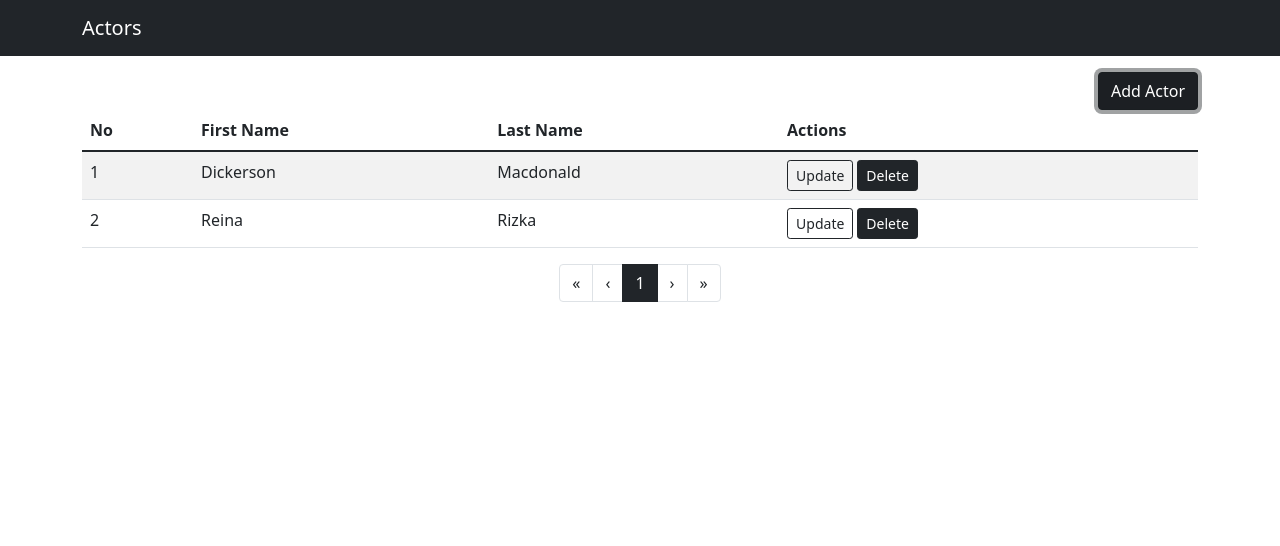
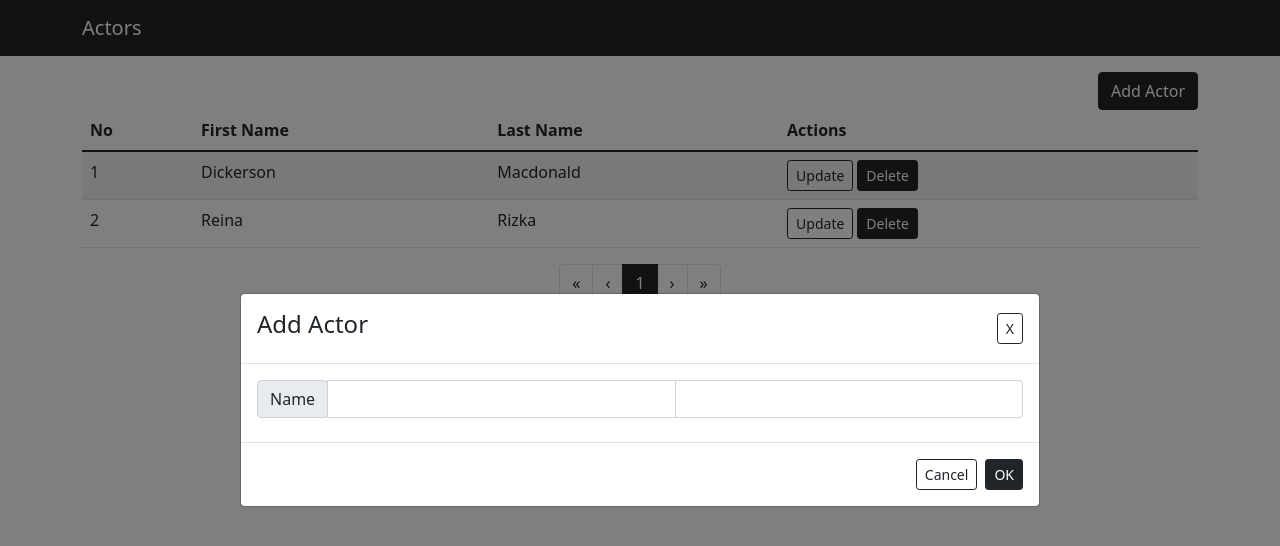
Before and after one commit to ReyRizki/ETS_3A_ReynaldyRizki, a Vue app in the folder front-end/: page / in a window 1280 px wide. Both pictures are taken after a click on the button "Add Actor". Shown: the top 546 px of the page. Built offline with nearby package versions, Linux system fonts and the light colour scheme.

Commit message:
feature(Front-End): Add and Update Actor
- Create actor input modal
- Create add and update function

```diff
--- /dev/null
+++ b/front-end/src/components/ActorModal.vue
@@ -0,0 +1,53 @@
+<template>
+  <b-modal v-model="showModal" size="lg" centered static>
+    <template #modal-header="">
+      <h4>{{ title }}</h4>
+      <b-button size="sm" variant="outline-dark" @click="hideModal()"> X </b-button>
+    </template>
+    <template>
+      <b-input-group prepend="Name" class="mb-2">
+        <b-form-input aria-label="First name" v-model="firstName"></b-form-input>
+        <b-form-input aria-label="Last name" v-model="lastName"></b-form-input>
+      </b-input-group>
+    </template>
+    <template #modal-footer="">
+      <b-button size="sm" variant="outline-dark" @click="hideModal()"> Cancel </b-button>
+      <b-button size="sm" variant="dark" @click="okAction()"> OK </b-button>
+    </template>
+  </b-modal>
+</template>
+
+<script lang="ts">
+import { Component, Prop, Vue, Watch } from "vue-property-decorator";
+import { BModal, BButton, BInputGroup, BFormInput } from "bootstrap-vue";
+
+@Component({
+  components: { BModal, BButton, BInputGroup, BFormInput },
+})
+export default class ActorModal extends Vue {
+  @Prop({ required: true, default: true }) showModal!: boolean;
+  @Prop({ required: true }) readonly title!: string;
+  @Prop() readonly actor!: any;
+
+  private firstName = "";
+  private lastName = "";
+
+  hideModal(): void {
+    this.$emit("toggle-modal");
+  }
+
+  okAction(): void {
+    this.$emit("action", this.firstName, this.lastName);
+
+    this.hideModal();
+  }
+
+  @Watch("actor")
+  actorChanged(newVal: any) {
+    if (this.actor) {
+      this.firstName = newVal.first_name;
+      this.lastName = newVal.last_name;
+    }
+  }
+}
+</script>
--- a/front-end/src/components/ActorTable.vue
+++ b/front-end/src/components/ActorTable.vue
@@ -1,8 +1,21 @@
 <template>
   <div id="table">
+    <actor-modal
+      title="Add Actor"
+      :showModal="showAddModal"
+      @toggle-modal="toggleModal('add')"
+      @action="addActor"
+    />
+    <actor-modal
+      title="Update Actor"
+      :showModal="showUpdateModal"
+      :actor="currentActor"
+      @action="updateActor"
+      @toggle-modal="toggleModal('update')"
+    />
     <div class="container mt-3">
       <div class="d-flex justify-content-end">
-        <b-button variant="dark"> Add Actor </b-button>
+        <b-button variant="dark" @click="toggleModal('add')"> Add Actor </b-button>
       </div>
       <b-table
         id="actor-table"
@@ -18,7 +31,13 @@
         </template>
         <template #cell(actions)="row">
           <div class="d-flex gap-1">
-            <b-button size="sm" variant="outline-dark"> Update </b-button>
+            <b-button
+              size="sm"
+              variant="outline-dark"
+              @click="openUpdateModal(row.index)"
+            >
+              Update
+            </b-button>
             <b-button size="sm" @click="deleteActor(row.index)" variant="dark">
               Delete
             </b-button>
@@ -41,12 +60,14 @@
 <script lang="ts">
 import { Component, Vue } from "vue-property-decorator";
 import { BNavbar, BTable, BButton } from "bootstrap-vue";
+import ActorModal from "./ActorModal.vue";
 
 @Component({
   components: {
     BNavbar,
     BTable,
     BButton,
+    ActorModal,
   },
 })
 export default class ActorTable extends Vue {
@@ -57,9 +78,51 @@ export default class ActorTable extends Vue {
     { id: 1, first_name: "Dickerson", last_name: "Macdonald" },
     { id: 2, first_name: "Reina", last_name: "Rizka" },
   ];
+  private showAddModal = false;
+  private showUpdateModal = false;
+  private updateIndex = 0;
+  private lastId = 3;
 
   public deleteActor(index: number): void {
     this.actors.splice(index, 1);
+  }
+
+  public toggleModal(name: string): void {
+    if (name === "add") {
+      this.showAddModal = !this.showAddModal;
+    } else if (name === "update") {
+      this.showUpdateModal = !this.showUpdateModal;
+    }
+  }
+
+  public openUpdateModal(index: number) {
+    this.updateIndex = index;
+
+    this.toggleModal("update");
+  }
+
+  public addActor(firstName: string, lastName: string) {
+    this.actors.push({
+      id: this.lastId,
+      first_name: firstName,
+      last_name: lastName,
+    });
+
+    this.lastId++;
+  }
+
+  public updateActor(firstName: string, lastName: string) {
+    const newData = {
+      id: this.actors[this.updateIndex].id,
+      first_name: firstName,
+      last_name: lastName,
+    };
+
+    this.actors.splice(this.updateIndex, 1, newData);
+  }
+
+  get currentActor(): any {
+    return this.actors[this.updateIndex];
   }
 }
 </script>
```
